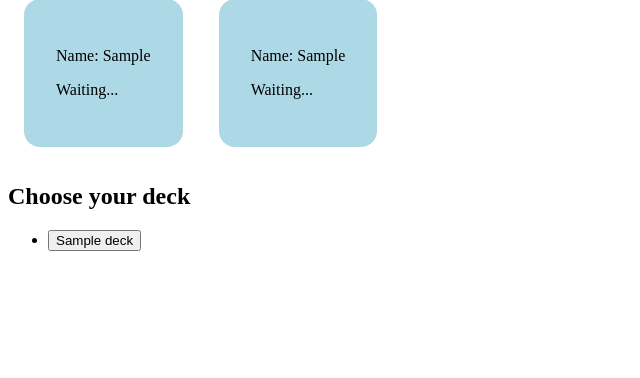
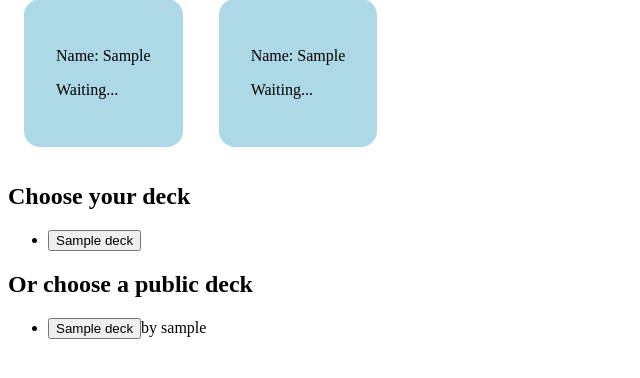
Before and after one commit to leovt/bote, a Flask app: template app/templates/choose_deck.html in a window 1280 px wide. Shown: the part 61-439 px from the top of the page, without its empty margins (0-640 px from the left). Run offline with Flask 2, Linux system fonts and the light colour scheme; tables that the repository leaves empty hold one stand-in row (values such as "Sample post"); the template is opened without the code that fills it: values that come from a table or form of the project are taken from there, most other values are stand-ins (such as "Sample title", 1, 10 or a date in 2020).

Commit message:
allow users to choose public decks of other users

```diff
--- a/app/routes.py
+++ b/app/routes.py
@@ -125,6 +125,7 @@ def save_deck(deck_id):
     if request.json is None:
         abort(415)
     deck.name = request.json['name']
+    deck.public = request.json['public']
     art_ids = {c.art_id for c in deck.cards}
     print("art_ids", art_ids)
     print("json", request.json)
--- a/app/templates/choose_deck.html
+++ b/app/templates/choose_deck.html
@@ -17,14 +17,20 @@
       <p>Waiting...</p>
       {% endif %}
     </div>
-    {% if decks %}
+    {% if my_decks %}
     <h2>Choose your deck</h2>
     <ul>
-    {% for deck in decks %}
+    {% for deck in my_decks %}
     <li><button onclick="choose_deck('{{ deck.id }}');">{{ deck.name }}</button></li>
     {% endfor %}
     </ul>
     {% endif %}
+    <h2>Or choose a public deck</h2>
+    <ul>
+    {% for deck in pub_decks %}
+    <li><button onclick="choose_deck('{{ deck.id }}');">{{ deck.name }}</button>by {{ deck.owner.username }}</li>
+    {% endfor %}
+    </ul>
     <script>
 function choose_deck(deck_id) {
   var httpRequest = new XMLHttpRequest();
--- a/app/templates/deck.html
+++ b/app/templates/deck.html
@@ -1,7 +1,9 @@
 {% extends "base.html" %}
 
 {% block content %}
-    <p>Name: <input type="text" value="{{ deck.name }}" id="name"></input><button onclick="save_deck()">Save Deck</button></p>
+    <p><label for="name">Name: </label><input type="text" value="{{ deck.name }}" id="name"></input></p>
+    <p><label for="public">Allow all users to use this deck: </label><input type="checkbox" {% if deck.public %}checked {% endif %}id="public"></input></p>
+    <p><button onclick="save_deck()">Save Deck</button></p>
     <h2>Cards in Deck</h2>
     <div class="card_list" id=deck></div>
     <h2>Cards available</h2>
--- a/app/templates/decks.html
+++ b/app/templates/decks.html
@@ -3,7 +3,7 @@
 {% block content %}
     <h2>List of your decks</h2>
     {% for deck in decks %}
-    <p><a href="/deck/{{ deck.id }}">{{ deck.name }}</a></p>
+    <p><a href="/deck/{{ deck.id }}">{{ deck.name }}</a>{% if deck.public %} (public){% endif %}</p>
     {% endfor %}
     <form method="POST">
       <button type="submit">Create a new Deck</button>
--- a/client/deck.js
+++ b/client/deck.js
@@ -49,6 +49,7 @@ function save_deck() {
   httpRequest.addEventListener("load", function(){});
   httpRequest.send(JSON.stringify({
     name: document.getElementById('name').value,
-    cards: deck
+    cards: deck,
+    public: document.getElementById('public').checked,
   }));
 }
```
Also changed, not shown: app/game_routes.py (+11 -6 lines).
